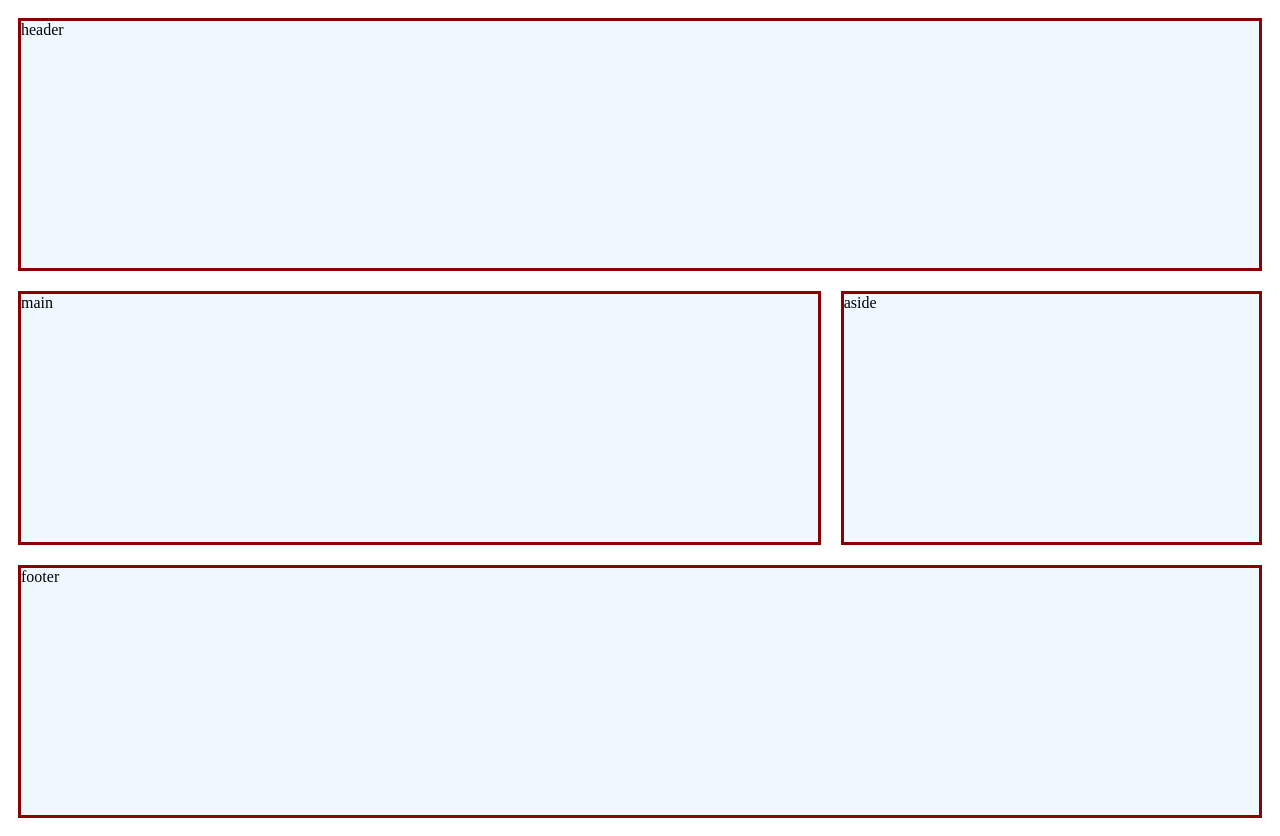
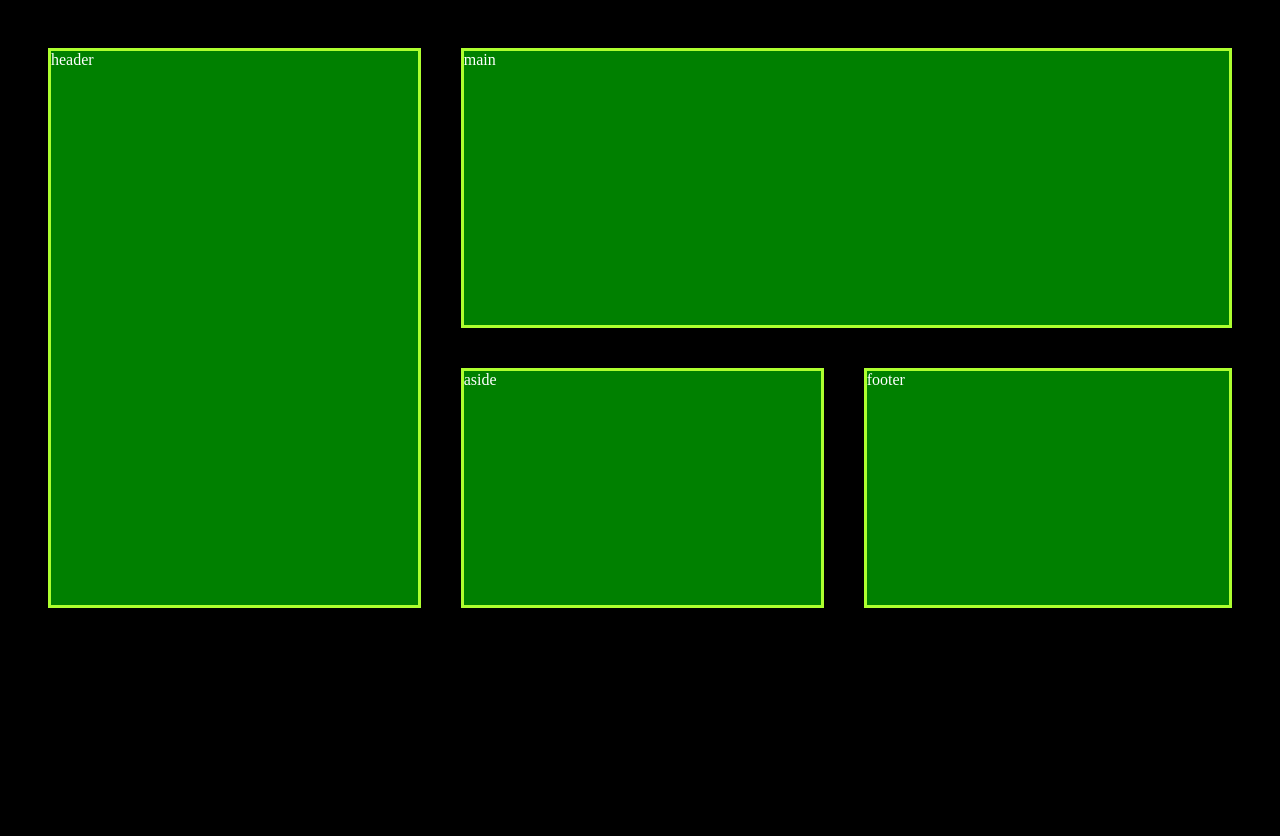
Before and after one commit to VitorGomesder4/fullstackcurso-avan-andohtml-css, a plain HTML site: page grid/gap/index.html in a window 1280 px wide. Drawn offline with Linux system fonts and the light colour scheme.

Commit message:
gap & alinhamento-propriedades

```diff
--- a/grid/gap/style.css
+++ b/grid/gap/style.css
@@ -1,12 +1,13 @@
 #app {
     display: grid;
-    grid-template-areas:
-    "header header header"
-    "main main aside"
-    "footer footer footer";
+    grid-template:
+    "header main main" 0px
+    "header main main" 30vh
+    "header aside footer" 30vh;
     height: 100vh;
-    gap: 20px;
-    padding: 10px;
+    gap: 40px;
+    padding: 40px;
+    box-sizing: border-box;
 }
 
 #app header {
@@ -26,6 +27,11 @@
 }
 
 #app > * {
-    border: solid darkred;
-    background-color: aliceblue;
+    border: solid greenyellow;
+    background-color: green;
+    color: white;
 }
+
+body {
+    background-color: black;
+}
```
Also changed, not shown: 1 other file.
